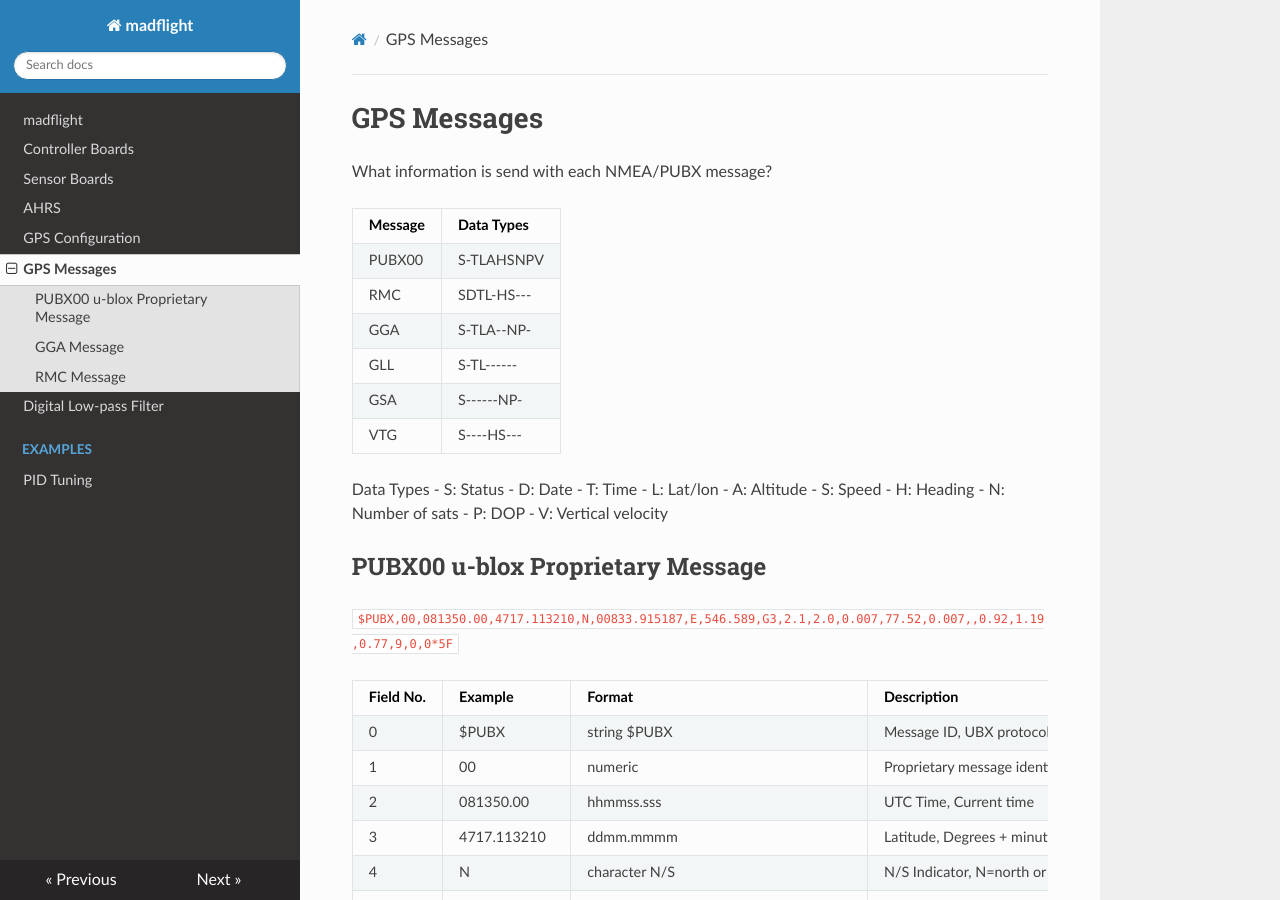
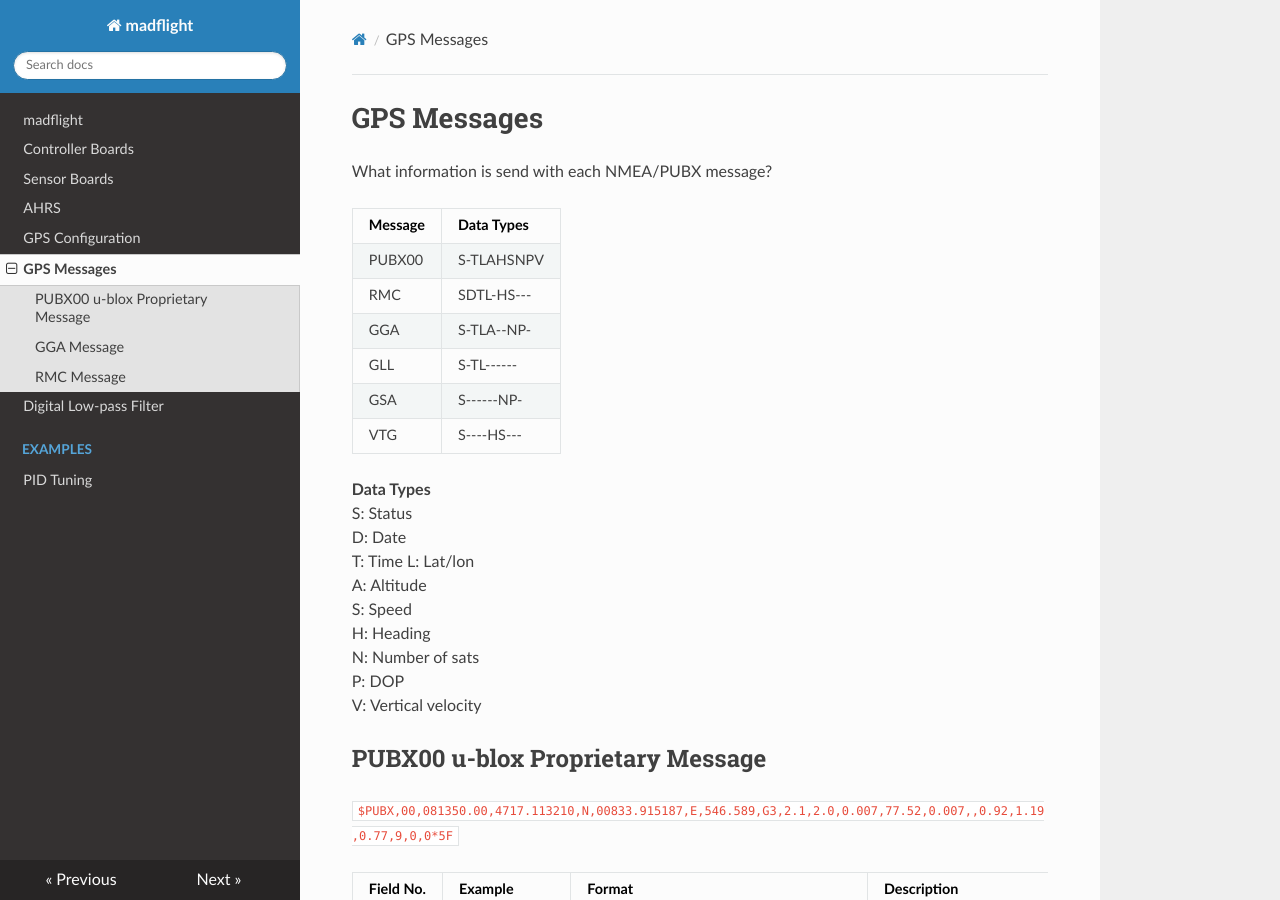
Before and after one commit to qqqlab/madflight-docs, an MkDocs documentation site: the page built from docs/GPS-Messages.md, in a window 1280 px wide and 900 px high. Built offline with MkDocs 1.6.1, drawn with Linux system fonts in a browser that asks for light colours; nearby versions of some CDN libraries.

```diff
--- a/docs/GPS-Messages.md
+++ b/docs/GPS-Messages.md
@@ -11,17 +11,17 @@ GLL    | S-TL------
 GSA    | S------NP-
 VTG    | S----HS---
 
-Data Types
- - S: Status
- - D: Date
- - T: Time
- - L: Lat/lon
- - A: Altitude
- - S: Speed
- - H: Heading
- - N: Number of sats
- - P: DOP
- - V: Vertical velocity
+**Data Types**
+S: Status
+D: Date
+T: Time
+L: Lat/lon
+A: Altitude
+S: Speed
+H: Heading
+N: Number of sats
+P: DOP
+V: Vertical velocity
 
 ## PUBX00 u-blox Proprietary Message
 
@@ -53,7 +53,7 @@ Data Types
 21 | *5F | hexadecimal | Checksum
 22 | - | character <CR><LF> | Carriage Return and Line Feed
 
-*Navigation Status*
+**Navigation Status**
 NF No Fix
 DR Dead reckoning only solution
 G2 Stand alone 2D solution
@@ -89,7 +89,7 @@ Send: `$PUBX,00*33<CR><LF>` to poll PUBX00 message
 15 | *5B | hexadecimal | Checksum
 16 | - | character <CR><LF> | Carriage Return and Line Feed
 
-*Fix Status*
+**Fix Status**
 0 No Fix / Invalid
 1 Standard GPS (2D/3D)
 2 Differential GPS
```
